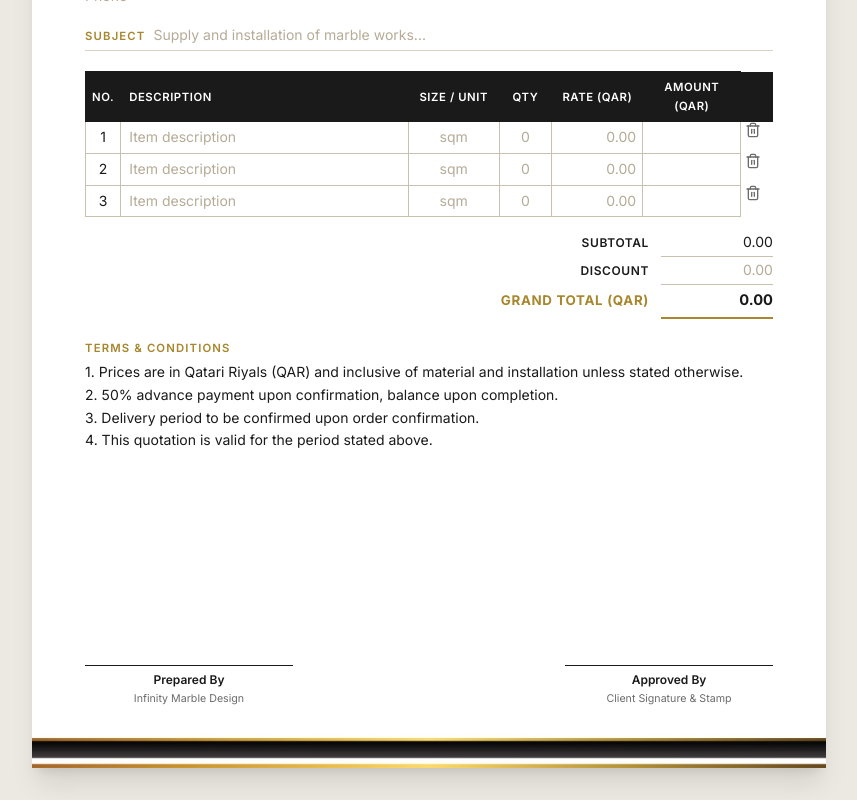
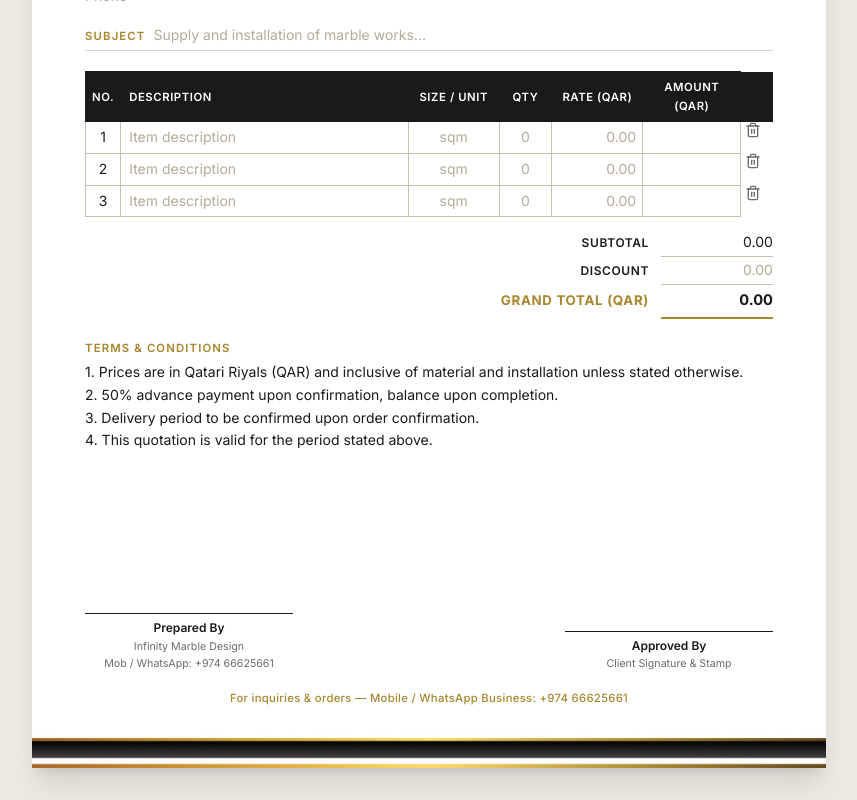
Before and after one commit to bsaajith-droid/INFINITY-MARBLE-DESIGN-, a Next.js app: page / in a window 1280 px wide. Shown: the part 441-1241 px from the top of the page, without its empty margins (211-1068 px from the left). Built offline with nearby package versions, Linux system fonts and the light colour scheme.

Commit message:
feat: add contact details to quotation template
Co-authored-by: bsaajith-droid <257128323+bsaajith-droid@users.noreply.github.com>

```diff
--- a/components/quotation-template.tsx
+++ b/components/quotation-template.tsx
@@ -361,6 +361,9 @@ export function QuotationTemplate() {
               <p className="text-[8pt] text-[#6b6b6b]">
                 Infinity Marble Design
               </p>
+              <p className="text-[8pt] text-[#6b6b6b]">
+                Mob / WhatsApp: +974 66625661
+              </p>
             </div>
             <div className="w-[55mm] text-center">
               <div className="border-t border-[#1a1a1a] pt-1 text-[9pt] font-semibold">
@@ -371,6 +374,11 @@ export function QuotationTemplate() {
               </p>
             </div>
           </div>
+
+          {/* Footer contact */}
+          <p className="mt-4 text-center text-[8.5pt] font-medium tracking-wide text-[#a8862d]">
+            For inquiries &amp; orders — Mobile / WhatsApp Business: +974 66625661
+          </p>
         </div>
       </div>
     </main>
```
